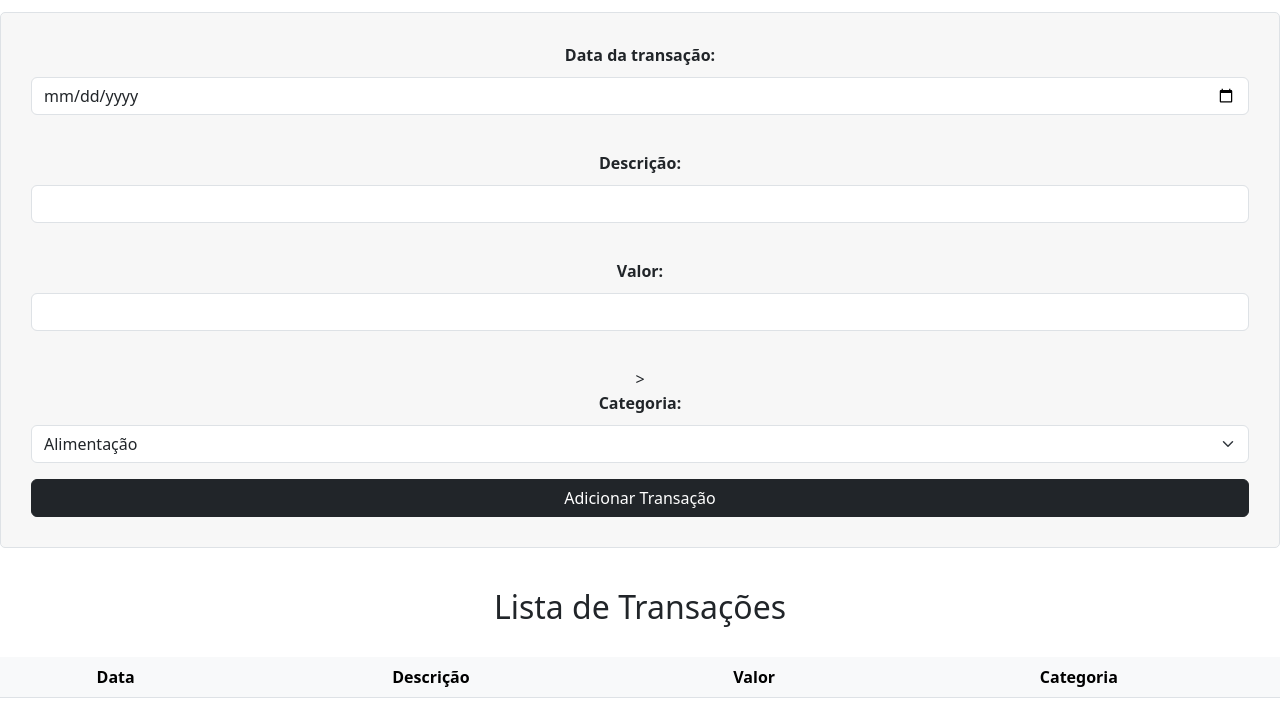
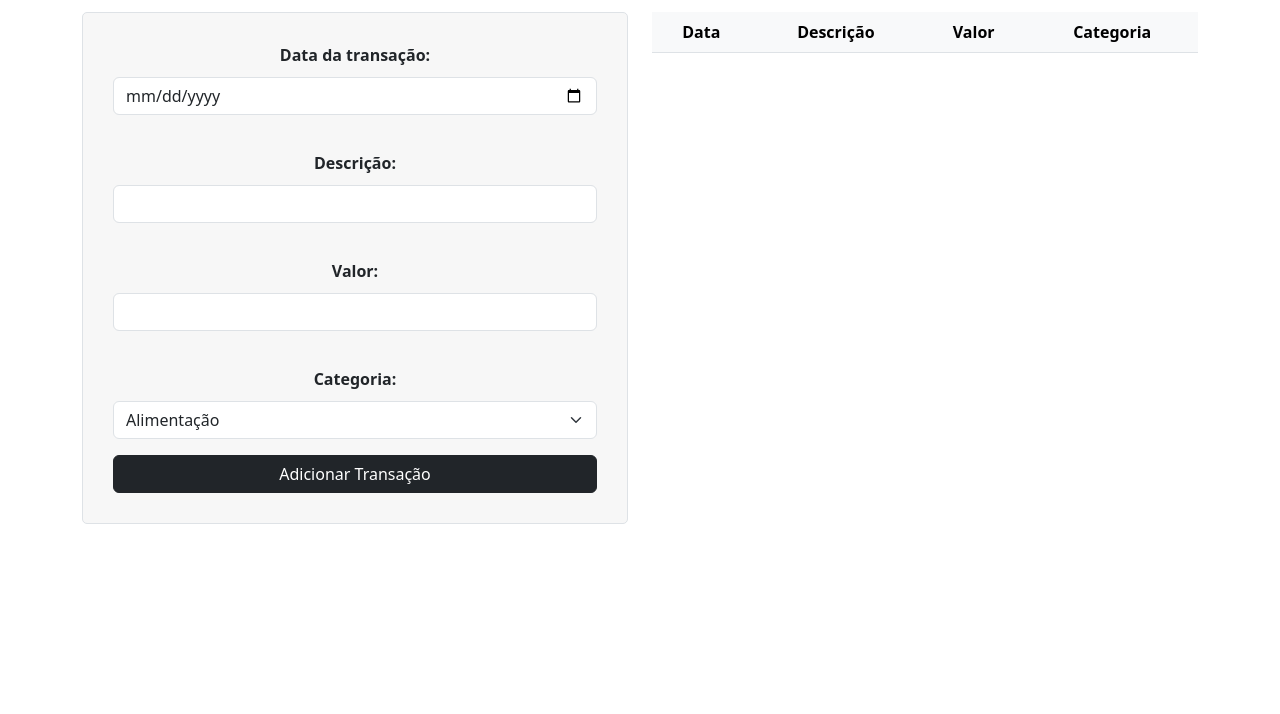
Before and after one commit to 07Dalmaso/GestaoPessoal, a website: page pages/transacoes.html in a window 1280 px wide. Shown: the part 192-906 px from the top of the page. After the commit the page ends 800 px from the top, so only its background shows below. Drawn offline with nearby package versions, Linux system fonts and the light colour scheme; no server answers.

Commit message:
Mudanças no layout + ordenaçao

```diff
--- a/assets/css/categorias.css
+++ b/assets/css/categorias.css
@@ -98,3 +98,8 @@ nav a:hover {
 .table tbody td {
   vertical-align: middle;
 }
+
+.table-container {
+  height: 270px; /* Defina a altura desejada */
+  overflow: auto;
+}
--- a/assets/css/receitas.css
+++ b/assets/css/receitas.css
@@ -98,3 +98,8 @@ header {
   .table tbody td {
     vertical-align: middle;
   }
+
+  .table-container {
+    height: 400px; /* Defina a altura desejada */
+    overflow: auto;
+  }
--- a/assets/css/transacoes.css
+++ b/assets/css/transacoes.css
@@ -98,3 +98,8 @@ nav a:hover {
 .table tbody td {
   vertical-align: middle;
 }
+
+.table-container {
+  height: 500px; /* Defina a altura desejada */
+  overflow: auto;
+}
--- a/assets/js/categorias.js
+++ b/assets/js/categorias.js
@@ -53,6 +53,8 @@ document.addEventListener('DOMContentLoaded', () => {
           (transaction) => transaction.category === categoriaSelecionada
         );
 
+        transacoesFiltradas.sort((a, b) => new Date(a.date) - new Date(b.date));
+
         transacoesTable.innerHTML = '';
 
         if (transacoesFiltradas.length > 0) {
--- a/assets/js/transacoes.js
+++ b/assets/js/transacoes.js
@@ -38,6 +38,9 @@ document.addEventListener('DOMContentLoaded', () => {
       if (response.ok) {
         const transactions = await response.json();
 
+        // Ordenar as transações por data
+        ordenarPorData(transactions);
+
         tableBody.innerHTML = '';
 
         transactions.forEach((transaction) => {
@@ -69,5 +72,14 @@ document.addEventListener('DOMContentLoaded', () => {
     }
   }
 
+  // Função para ordenar a lista por data
+  function ordenarPorData(lista) {
+    lista.sort(function(a, b) {
+      var dataA = new Date(a.date);
+      var dataB = new Date(b.date);
+      return dataA - dataB;
+    });
+  }
+
   updateTransactionList();
 });
--- a/pages/transacoes.html
+++ b/pages/transacoes.html
@@ -18,6 +18,9 @@
       </nav>
     </header>
     <main>
+      <div class="container">
+        <div class="row">
+          <div class="col-md-6">
             <section class="transactions">
               <h2>Transações</h2>
               <div class="transactions-box">
@@ -33,7 +36,7 @@
                   <div class="mb-3">
                     <label for="transaction-value" class="form-label">Valor:</label>
                     <input type="number" step="0.01" class="form-control" id="transaction-value" name="transaction-value">
-          </div>>
+                  </div>
                   <div class="mb-3">
                     <label for="transaction-category" class="form-label">Categoria:</label>
                     <select class="form-select" id="transaction-category" name="transaction-category">
@@ -50,8 +53,11 @@
                 </form>
               </div>
             </section>
+          </div>
+          <div class="col-md-6">
             <section class="transactions-list">
               <h2>Lista de Transações</h2>
+              <div class="table-container">
                 <table class="table">
                   <thead>
                     <tr>
@@ -64,7 +70,11 @@
                   <tbody id="transaction-table-body">
                   </tbody>
                 </table>
+              </div>
             </section>
+          </div>
+        </div>
+      </div>
     </main>
     <script src="https://cdnjs.cloudflare.com/ajax/libs/moment.js/2.29.1/moment.min.js"></script>
     <script src="../assets/js/transacoes.js"></script>
```
Also changed, not shown: assets/js/receitas.js (+12 -0 lines), pages/categorias.html (+8 -1 lines), pages/receitas.html (+12 -2 lines). Lines whose indentation alone changed are shown as unchanged.
